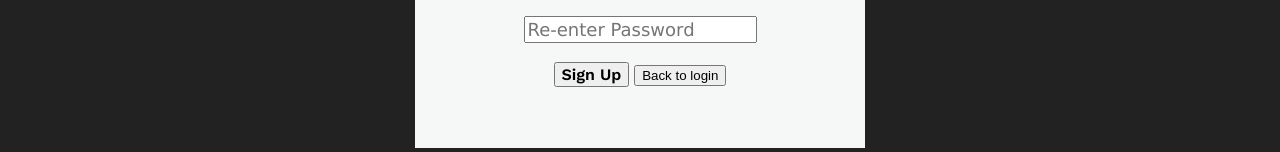
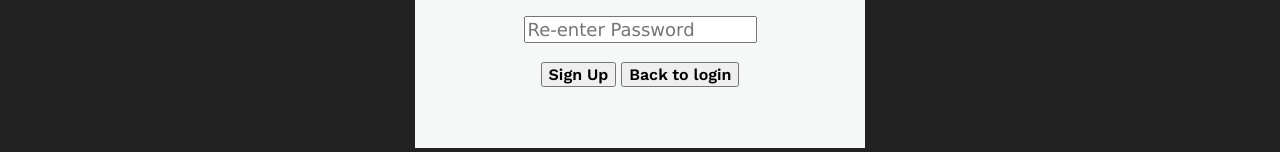
Before and after one commit to vfigueroa/CS411_Group16, a website: page public/register.html in a window 1280 px wide. Shown: the part 369-521 px from the top of the page. Drawn offline with nearby package versions, Linux system fonts and the light colour scheme.

Commit message:
Add files via upload

```diff
--- a/public/register.html
+++ b/public/register.html
@@ -25,7 +25,7 @@
             <input type="text" style="font-family:Verdana; font-size: 18px;" placeholder="Password"><br><br>
             <input type="text" style="font-family:Verdana; font-size: 18px;" placeholder="Re-enter Password"><br><br>
             <input type="submit" id="registerButton" value="Sign Up">
-            <button onclick="location.href='/login'" type="button">
+            <button onclick="location.href='/login'" type="button" id="backToLogin">
               Back to login</button>
         </form>
     </div>
--- a/public/registerStyles.css
+++ b/public/registerStyles.css
@@ -94,3 +94,9 @@ nav a:hover::before {
   font-weight: 800;
   font-size: 16px;
 }
+
+#backToLogin {
+  font-family: 'Work Sans', sans-serif;
+  font-weight: 800;
+  font-size: 16px;
+}
```
